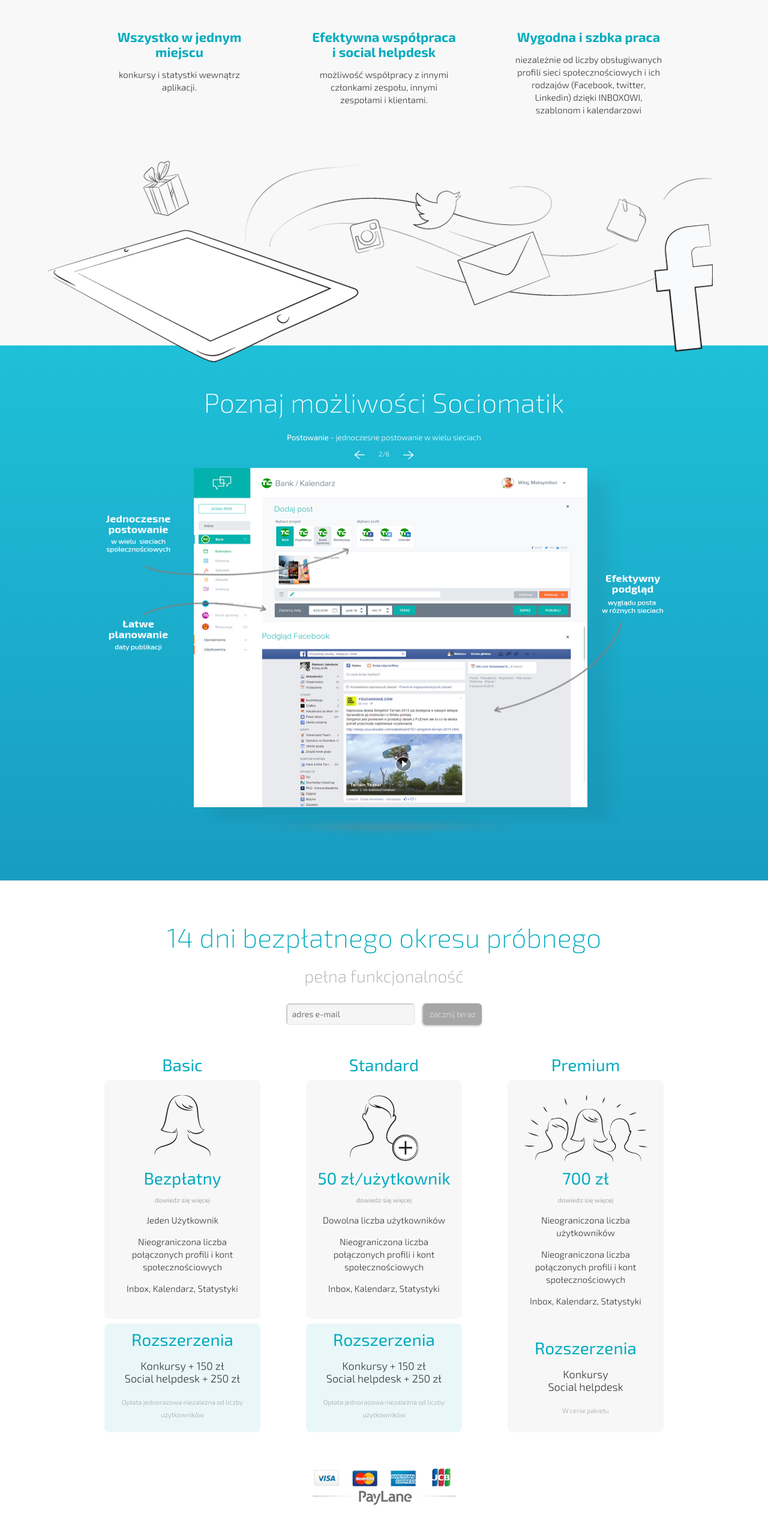
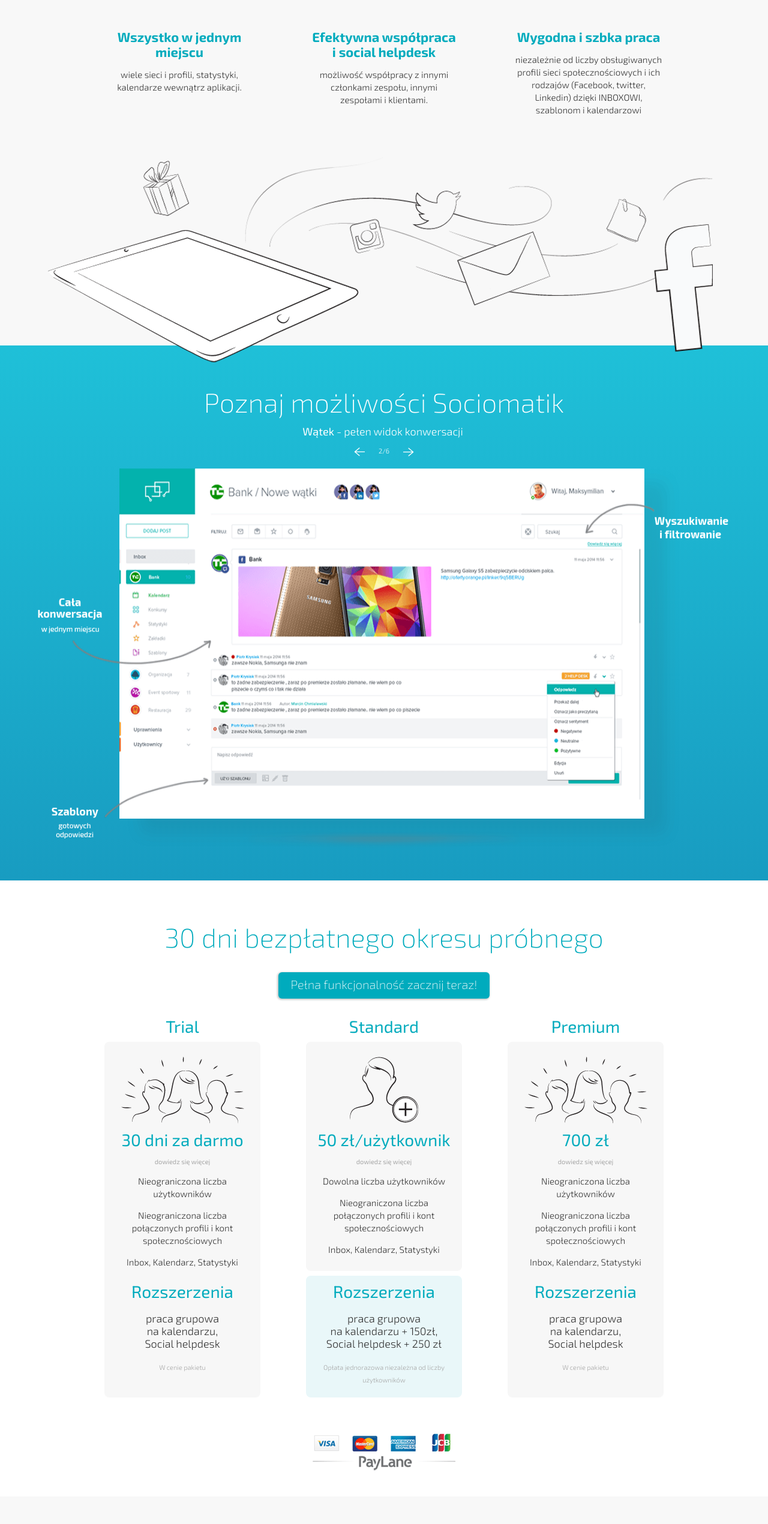
Before and after one commit to KubaZ/sociomatik, a website: page app/index.html in a window 1280 px wide. Shown: the part 1279-3820 px from the top of the page at 60% size. Drawn offline with nearby package versions, Linux system fonts and the light colour scheme; files that its build step writes are made by us from their sources.

Commit message:
Added fixes

```diff
--- a/app/index.html
+++ b/app/index.html
@@ -48,7 +48,7 @@
                     <article>
                         <h3>Sociomatik - <br class="desktop">proste zarządzanie social media</h3>
                         <p>Twoje profile w jednym, wygodnym interfejsie, dzięki czemu zarządzasz nimi o 50% efektywniej.</p>
-                        <a href="#" class="btn btn-primary desktop">Wypróbuj wersję darmową</a>
+                        <a href="#pakiety" class="btn btn-primary desktop">Wypróbuj wersję darmową</a>
                     </article>
                 </div>
             </section>
@@ -58,7 +58,7 @@
                     <article>
                         <p>Twoje social media integrują się z Twoimi kanałami obsługi takimi jak <i class="icon icon-helpdesk"></i> helpdesk, dzięki czemu błyskawicznie reagujesz</p>
                         <p class="special">To najlepsze udogodnienie dla osób zarządzających Social Media od czasu wynalezienia automatycznej skrzyni biegów.</p>
-                        <a href="#" class="btn btn-primary desktop">jak to działa?</a>
+                        <a href="#poznaj-mozliwosci" class="btn btn-primary desktop">jak to działa?</a>
                     </article>
                 </div>
             </section>
@@ -69,7 +69,7 @@
                     <section class="justify-elements">
                         <article class="even-width">
                             <h5>Wszystko w<br class="mobile"> jednym miejscu</h5>
-                            <p>konkursy i statystki wewnątrz<br class="mobile"> aplikacji.</p>
+                            <p>wiele sieci i profili, statystyki,<br class="mobile"> kalendarze wewnątrz aplikacji.</p>
                         </article>
                         <article class="even-width">
                             <h5>Efektywna <br class="mobile">współpraca<br class="mobile"> i social helpdesk</h5>
@@ -101,41 +101,57 @@
                         </div>
                         <ul class="carousel desktop">
                             <li class="active">
-                                <p><strong>Statystyki</strong> - szybki dostęp do danych wszystkich sieci społecznościowych</p>
-                                <img src="images/karuzela/1x1.png"  data-original="images/karuzela/statystyki.png" alt="Statystyki - szybki dostęp do danych wszystkich sieci społecznościowych" width="1200" height="594">
+                                <p><strong>INBOX</strong> - wspólna skrzynka do komunikacji z wszystkimi sieciami społecznościowymi, które obsługujesz</p>
+                                <img src="images/karuzela/1x1.png" data-original="images/karuzela/inbox.png" alt="Inbox - wspólna skrzynka do komunikacji z wszystkimi sieciami społecznościowymi, które obsługujesz" width="1200" height="634">
+                            </li>
+                            <li>
+                                <p><strong>Wątek</strong> - pełen widok konwersacji </p>
+                                <img src="images/karuzela/1x1.png" data-original="images/karuzela/watek.png" alt="Wątek - pełen widok konwersacji" width="1200" height="634">
+                            </li>
+                            <li>
+                                <p><strong>Social Helpdesk</strong> - praca grupowa nad obsługą zapytań z sieci społecznościowej</p>
+                                <img src="images/karuzela/1x1.png" data-original="images/karuzela/helpdesk.png" alt="Helpdesk - współpraca grupowa" width="1200" height="634">
                             </li>
                             <li>
                                 <p><strong>Postowanie</strong> - jednoczesne postowanie w wielu sieciach</p>
-                                <img src="images/karuzela/1x1.png" data-original="images/karuzela/posty.png" alt="Postowanie - jednoczesne postowanie w wielu sieciach" width="1200" height="594">
+                                <img src="images/karuzela/1x1.png" data-original="images/karuzela/posty.png" alt="Postowanie - jednoczesne postowanie w wielu sieciach" width="1200" height="634">
                             </li>
                             <li>
-                                <p><strong>Kelandarz</strong> - dostęp do publikowanych i planowanych postów</p>
-                                <img src="images/karuzela/1x1.png" data-original="images/karuzela/kalendarz.png" alt="Kelandarz - dostęp do publikowanych i planowanych postów" width="1200" height="594">
+                                <p><strong>Kelandarz</strong> - praca grupowa z kalendarzem</p>
+                                <img src="images/karuzela/1x1.png" data-original="images/karuzela/kalendarz.png" alt="Kelandarz - dostęp do publikowanych i planowanych postów" width="1200" height="634">
                             </li>
                             <li>
-                                <p><strong>Helpdesk</strong> - współpraca grupowa</p>
-                                <img src="images/karuzela/1x1.png" data-original="images/karuzela/helpdesk.png" alt="Helpdesk - współpraca grupowa" width="1200" height="594">
-                            </li>
-                            <li>
-                                <p><strong>Wątek</strong> - pełen widok konwersacji </p>
-                                <img src="images/karuzela/1x1.png" data-original="images/karuzela/watek.png" alt="Wątek - pełen widok konwersacji" width="1200" height="594">
-                            </li>
-                            <li>
-                                <p><strong>INBOX</strong> - wspólna skrzynka do komunikacji z wszystkimi sieciami społecznościowymi, które obsługujesz</p>
-                                <img src="images/karuzela/1x1.png" data-original="images/karuzela/inbox.png" alt="Inbox - wspólna skrzynka do komunikacji z wszystkimi sieciami społecznościowymi, które obsługujesz" width="1200" height="594">
+                                <p><strong>Statystyki</strong> - szybki dostęp do danych wszystkich sieci społecznościowych</p>
+                                <img src="images/karuzela/1x1.png"  data-original="images/karuzela/statystyki.png" alt="Statystyki - szybki dostęp do danych wszystkich sieci społecznościowych" width="1200" height="634">
                             </li>
                         </ul>
                         <ul class="carousel mobile">
                             <li class="active">
-                                <h5>Statystyki</h5>
+                                <h5>Inbox</h5>
                                 <div class="separator"></div>
-                                <h6>Dostęp</h6>
-                                <p>do najważniejszych stastyk dla <br>wszystkich sieci</p>
+                                <h6>Łatwe filtrowanie</h6>
                                 <div class="separator"></div>
-                                <h6>Wygodne wykresy</h6>
+                                <h6>Posty i wiadomości</h6>
+                                <p>z wszystkich obsługiwanych przez <br>Ciebie serwisów w jednym miejscu</p>
                                 <div class="separator"></div>
-                                <h6>Możliwość</h6>
-                                <p>zapisania danych w pliku excela</p>
+                                <h6>Wygodne wyszukiwanie</h6>
+                            </li>
+                            <li>
+                                <h5>Nowe wątki</h5>
+                                <div class="separator"></div>
+                                <h6>Wyszukowanie i filtrowanie </h6>
+                                <div class="separator"></div>
+                                <h6>Szablony gotowych <br>odpowiedzi</h6>
+                                <div class="separator"></div>
+                                <h6>Cała konwersacja <br>w jednym miejscu</h6>
+                            </li>
+                            <li>
+                                <h5>Social Helpdesk</h5>
+                                <div class="separator"></div>
+                                <h6>Jednoczesna moderacja</h6>
+                                <p>praca grupowa nad obsługą zapytań <br>z sieci społecznościowej</p>
+                                <div class="separator"></div>
+                                <h6>Prosta publikacja <br>wiadomości </h6>
                             </li>
                             <li>
                                 <h5>PUBLIKOWANIE POSTÓW</h5>
@@ -159,31 +175,15 @@
                                 <p>- miesiąca, tygodnia, dnia</p>
                             </li>
                             <li>
-                                <h5>Social Helpdesk</h5>
+                                <h5>Statystyki</h5>
                                 <div class="separator"></div>
-                                <h6>Jednoczesna moderacja</h6>
-                                <p>treści i współpraca  z członkami <br>całego Twojego zespołu</p>
+                                <h6>Dostęp</h6>
+                                <p>do najważniejszych stastyk dla <br>wszystkich sieci</p>
                                 <div class="separator"></div>
-                                <h6>Prosta publikacja <br>wiadomości </h6>
-                            </li>
-                            <li>
-                                <h5>Nowe wątki</h5>
+                                <h6>Wygodne wykresy</h6>
                                 <div class="separator"></div>
-                                <h6>Wyszukowanie i filtrowanie </h6>
-                                <div class="separator"></div>
-                                <h6>Szablony gotowych <br>odpowiedzi</h6>
-                                <div class="separator"></div>
-                                <h6>Cała konwersacja <br>w jednym miejscu</h6>
-                            </li>
-                            <li>
-                                <h5>Inbox</h5>
-                                <div class="separator"></div>
-                                <h6>Łatwe filtrowanie</h6>
-                                <div class="separator"></div>
-                                <h6>Posty i wiadomości</h6>
-                                <p>z wszystkich obsługiwanych przez <br>Ciebie serwisów w jednym miejscu</p>
-                                <div class="separator"></div>
-                                <h6>Wygodne wyszukiwanie</h6>
+                                <h6>Możliwość</h6>
+                                <p>zapisania danych w pliku excela</p>
                             </li>
                         </ul>
                     </div>
@@ -191,31 +191,27 @@
             </section>
             <section class="content-container secondary" id="pakiety">
                 <div class="container clearfix">
-                    <h3>14 dni bezpłatnego okresu próbnego</h3>
-                    <h4>pełna funkcjonalność</h4>
-                    <form class="form" >
-                        <input type="email" placeholder="adres e-mail" id="trial-email" required>
-                        <a href="mailto:office@sociomatik.com" class="btn btn-submit">zacznij teraz</a>
-                    </form>
+                    <h3>30 dni bezpłatnego okresu próbnego</h3>
+                    <a href="#" class="btn btn-primary inversed trial">Pełna funkcjonalność zacznij teraz!</a>
                 </div>
                 <div class="container container-fluid clearfix">
                     <section class="justify-elements">
-                        <article class="even-width subscription">
-                            <h4>Basic</h4>
+                        <article class="even-width subscription trial">
+                            <h4>Trial</h4>
                             <div class="text-container">
                                 <div class="img-container">
-                                    <img src="images/basic.png" alt="Plan Basic" width="94" height="102">
+                                    <img src="images/premium.png" alt="Plan Basic" width="205" height="111">
                                 </div>
-                                <h4>Bezpłatny</h4>
+                                <h4>30 dni za darmo</h4>
                                 <a href="#" class="didascalia">dowiedz się więcej</a>
-                                <p>Jeden Użytkownik</p>
+                                <p>Nieograniczona liczba użytkowników</p>
                                 <p>Nieograniczona liczba połączonych profili i kont społecznościowych</p>
                                 <p>Inbox, Kalendarz, Statystyki</p>
-                            </div>
-                            <div class="even-width subscription extensions">
-                                <h4>Rozszerzenia</h4>
-                                <p>Konkursy + 150 zł<br>Social helpdesk + 250 zł</p>
-                                <p class="didascalia">Opłata jednorazowa niezależna od liczby użytkowników</p>
+                                <div class="clearfix extensions">
+                                    <h4>Rozszerzenia</h4>
+                                    <p>praca grupowa <br class="desktop">na kalendarzu,<br>Social helpdesk</p>
+                                    <p class="didascalia">W cenie pakietu</p>
+                                </div>
                             </div>
                         </article>
                         <article class="even-width subscription">
@@ -232,7 +228,7 @@
                             </div>
                             <div class="even-width subscription extensions">
                                 <h4>Rozszerzenia</h4>
-                                <p>Konkursy + 150 zł<br>Social helpdesk + 250 zł</p>
+                                <p>praca grupowa <br>na kalendarzu + 150zł,<br>Social helpdesk + 250 zł</p>
                                 <p class="didascalia">Opłata jednorazowa niezależna od liczby użytkowników</p>
                             </div>
                         </article>
@@ -249,7 +245,7 @@
                                 <p>Inbox, Kalendarz, Statystyki</p>
                                 <div class="extensions clearfix">
                                     <h4>Rozszerzenia</h4>
-                                    <p>Konkursy<br>Social helpdesk</p>
+                                    <p>praca grupowa <br class="desktop">na kalendarzu,<br>Social helpdesk</p>
                                     <p class="didascalia">W cenie pakietu</p>
                                 </div>
                             </div>
@@ -279,7 +275,7 @@
                         <div class="row clearfix">
                             <div class="img-container">
                                 <img src="images/logos/panska.png" alt="Pańska skórka" width="167" height="99" class="desktop">
-                                <img src="images/logos/panska-mobile.png" alt="Pańska skórka" width="167" height="99" class="mobile">
+                                <img src="images/logos/panska-mobile.png" alt="Pańska skórka" width="185" height="79" class="mobile">
                             </div>
                             <div class="img-container">
                                 <img src="images/logos/mally.png" alt="Mally - asystent zakupów" width="199" height="84">
@@ -339,7 +335,7 @@
             </section>
             <footer class="site-footer content-container clearfix">
                 <div class="container copyright">
-                    <span>Copyright BIRDCODE All rights reserved</span>
+                    <span>Copyright BIRDCORE All rights reserved</span>
                     <span class="center">Proudly made in Poznan<img src="images/underline.png" alt="underline" width="102" height="7"></span>
                     <a href="http://minima.pl" title="MINIMA - Ludzie od reklamy" target="_blank" class="minima">Site by MINIMA</a>
                 </div>
@@ -348,5 +344,5 @@
         <!-- build:js scripts/main.js -->
         <script src="scripts/main.js"></script>
         <!-- endbuild -->
-</body>
+    </body>
 </html>
--- a/app/scripts/main.js
+++ b/app/scripts/main.js
@@ -15,24 +15,6 @@
 
         toggleButton.addEventListener('click', toggleVisibility, false);
         window.addEventListener('hashchange', toggleVisibility, false);
-    }
-
-    function subscription () {
-        var emailElement = document.querySelector('#trial-email');
-        var submitButton = document.querySelector('#pakiety .btn-submit');
-        var emailSubject = encodeURIComponent(document.querySelector('#pakiety .container > h3').innerHTML);
-        var submitButtonInitialValue = submitButton.getAttribute('href');
-
-        function updateSubmitButton () {
-            var email = encodeURIComponent('Email: ' + emailElement.value);
-            submitButton.setAttribute(
-                'href',
-                submitButtonInitialValue + '?subject=' + emailSubject + '&body=' + email
-            );
-        }
-
-        emailElement.addEventListener('change', updateSubmitButton, false);
-        updateSubmitButton();
     }
 
     function Carousel (options) {
@@ -158,7 +140,6 @@
         attachMobileHandlers();
     }
 
-    subscription();
     mobileNavigation();
 
     new Carousel({isMobile: false});
--- a/app/styles/content.less
+++ b/app/styles/content.less
@@ -221,7 +221,7 @@
 
         .text-container {
             background: #f7f7f7;
-            padding: 25px 15px;
+            padding: 25px 15px 10px;
             border-radius: 8px;
 
             .img-container {
@@ -233,7 +233,7 @@
             }
 
             .extensions {
-                margin-top: 41px;
+                margin: -3px 0 19px;
 
                 p {
                     font-size: 18px;
@@ -250,16 +250,7 @@
             margin-top: 8px;
             border-radius: 8px;
             padding: 0 0 8px;
-        }
-    }
-
-    .justify-elements {
-        > .subscription {
-            &:last-child {
-                .text-container {
-                    padding-bottom: 15px;
-                }
-            }
+            height: auto;
         }
     }
 
--- a/app/styles/global.less
+++ b/app/styles/global.less
@@ -106,11 +106,17 @@ a {
         margin-left: 10px;
     }
 
-    &.btn-submit {
-        background: #a6a6a6;
+    &.inversed {
+        background: #00abbd;
         color: #fff;
-        padding: 10px;
+    }
+
+    &.trial {
+        margin: -10px 0 20px;
         font-weight: 200;
+        font-size: 20px;
+        height: 44px;
+        line-height: 40px;
         border: none;
         box-shadow: -1px 1px 3px 1px #C8C8C8;
     }
@@ -149,7 +155,7 @@ a {
         right: 0;
         margin: 0 auto;
         height: 30px;
-        margin-top: 30px;
+        margin-top: 5px;
         font-size: 13px;
         font-weight: 300;
         position: absolute;
@@ -191,7 +197,7 @@ a {
             backface-visibility: hidden;
             left: 0;
             right: 0;
-            top: 20px;
+            top: -30px;
             margin: auto;
             width: 100%;
             z-index: 2;
@@ -204,9 +210,9 @@ a {
             }
 
             p {
-                margin-top: -20px;
-                margin-bottom: 40px;
-                font-size: 13px;
+                margin-top: 0;
+                margin-bottom: 50px;
+                font-size: 18px;
             }
 
             &.active {
@@ -214,7 +220,6 @@ a {
                 display: block;
                 z-index: 3;
                 opacity: 1;
-                top: 0;
             }
 
             h6 {
```
Also changed, not shown: app/styles/mobile.less (+19 -2 lines).
